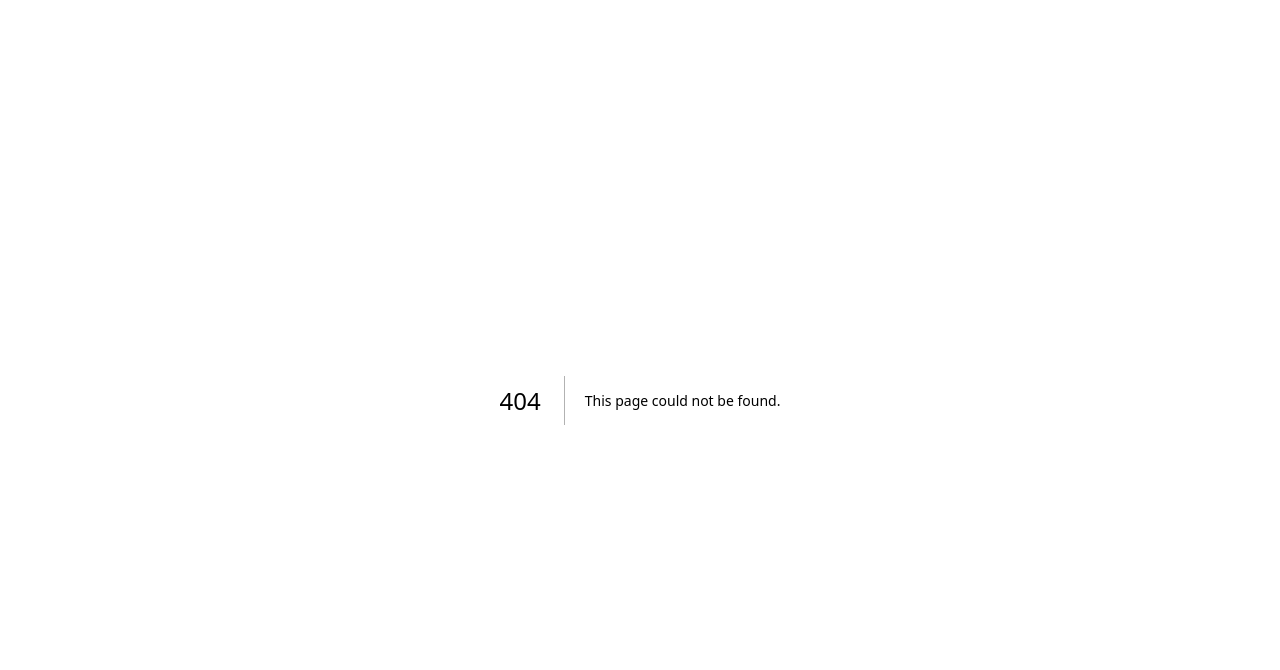
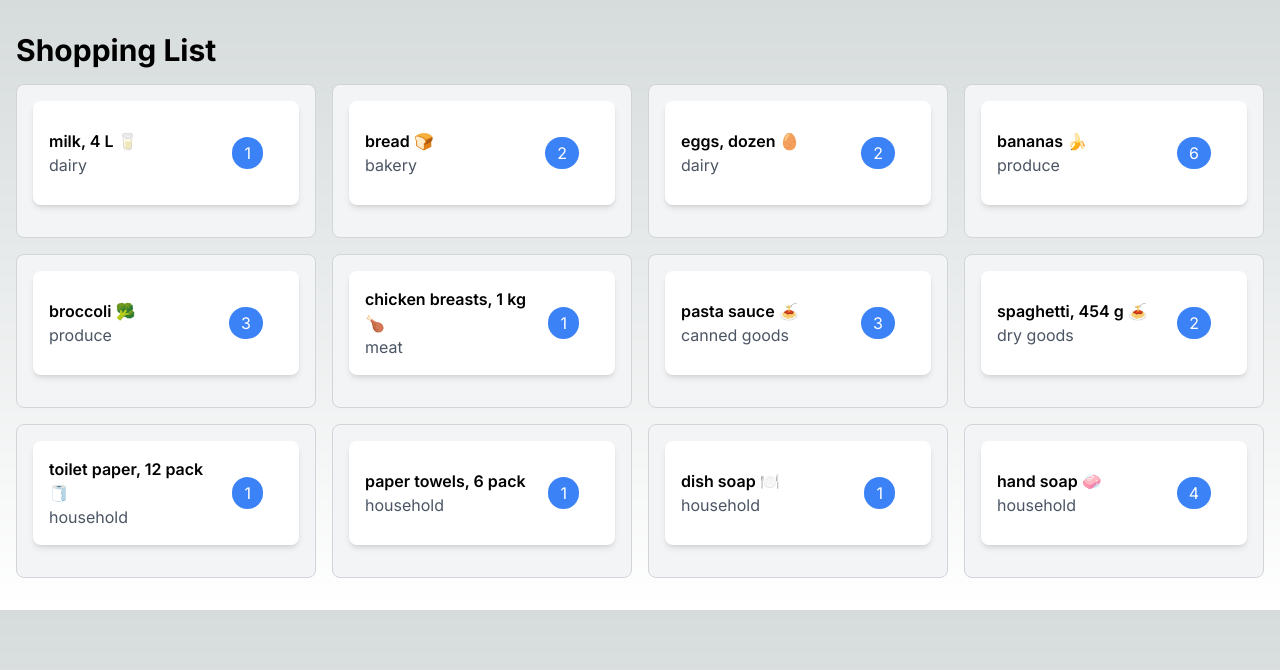
Before and after one commit to SameerMalek/cprg306-assignments, a Next.js app: page /week-3 in a window 1280 px wide. Before the commit this address had no page. Shown: the top 670 px of the page. Built offline with nearby package versions, Linux system fonts and the light colour scheme.

Commit message:
Week-3 commit

```diff
--- a/app/page.js
+++ b/app/page.js
@@ -1,14 +1,19 @@
 import Link from "next/link";
-import "./home.css";
 
 export default function Home() {
   return (
-    <div className="root">
-      <div className="heading">
-      CPRG 306: Web Development 2 - Assignments
+    <div
+      className="flex flex-col items-center bg-black min-h-screen p-5 font-sans">
+      <div className="text-2xl font-bold text-white mt-10 mb-5">
+        CPRG 306: Web Development 2 - Assignments
       </div>
-      <div className="assignment">
-        <Link href="/week-2">Assignment-2</Link>
+      <div className="mx-0 my-2.5">
+        <div className="no-underline text-#0070f3 text-lg transition-[color] duration-0.3s hover:underline hover:text-[rgb(87,224,87)]">
+          <Link href="/week-2">Assignment-2</Link>
+        </div>
+        <div className="no-underline text-#0070f3 text-lg transition-[color] duration-0.3s hover:underline hover:text-[rgb(87,224,87)]">
+          <Link href="/week-3">Assignment-3</Link>
+        </div>
       </div>
     </div>
   );
--- a/app/week-2/page.css
+++ /dev/null
@@ -1,15 +0,0 @@
-*{
-  margin: 0;
-  padding: 0;
-  font-family: Arial, sans-serif;
-}
-main {
-    text-align: center;
-  }
-
-  h1 {
-    font-size: 32px;
-    padding-top: 250px;
-    color: #ffff;
-    margin-bottom: 20px;
-  }
--- a/app/week-2/page.js
+++ b/app/week-2/page.js
@@ -1,10 +1,9 @@
 import StudentInfo from "./student-info/student-info.js";
-import "./page.css"
 
 export default function Page() {
     return (
-      <main>
-        <h1>Welcome to My Page!</h1>
+      <main className="m-0 p-0 font-sans text-center">
+        <h1 className="text-[32px] text-white mb-5 pt-[250px]">Welcome to My Page!</h1>
         <StudentInfo/>
       </main>
     );
--- a/app/week-2/student-info/student-info.js
+++ b/app/week-2/student-info/student-info.js
@@ -1,14 +1,16 @@
 import Link from "next/link";
 import React from "react";
-import "./student-info.css";
+
 
 export default function StudentInfo() {
   return (
-    <div className="studentInfo">
-      <span>Name: <em>Mohammad Sameer Malek</em></span>
-      <div className="repo">
-        <span>My GitHub Repository:</span><br />
-        <Link href="https://github.com/SameerMalek/cprg306-assignments">Click Here</Link>
+    <div className="bg-[#f9f9f9] border max-w-[400px] mx-auto my-5 p-5 rounded-lg border-solid border-[#ddd]">
+      <span className="text-[#555] font-bold mb-2.5">Name: <em>Mohammad Sameer Malek</em></span>
+      <div className="mt-5">
+        <span className="font-bold text-[#555]">My GitHub Repository:</span><br />
+        <Link href="https://github.com/SameerMalek/cprg306-assignments" className="inline-block text-[#1a73e8] no-underline font-bold mt-[5px] hover:underline hover:text-[rgb(87,224,87)]">
+          Click Here
+          </Link>
       </div>
     </div>
   );
--- /dev/null
+++ b/app/week-3/item-list.js
@@ -0,0 +1,93 @@
+import React from "react";
+import Item from "./item.js";
+
+export default function ItemList() {
+  const items = [
+    {
+      name: "milk, 4 L 🥛",
+      quantity: 1,
+      category: "dairy",
+    },
+
+    {
+      name: "bread 🍞",
+      quantity: 2,
+      category: "bakery",
+    },
+
+    {
+      name: "eggs, dozen 🥚",
+      quantity: 2,
+      category: "dairy",
+    },
+
+    {
+      name: "bananas 🍌",
+      quantity: 6,
+      category: "produce",
+    },
+
+    {
+      name: "broccoli 🥦",
+      quantity: 3,
+      category: "produce",
+    },
+
+    {
+      name: "chicken breasts, 1 kg 🍗",
+      quantity: 1,
+      category: "meat",
+    },
+
+    {
+      name: "pasta sauce 🍝",
+      quantity: 3,
+      category: "canned goods",
+    },
+
+    {
+      name: "spaghetti, 454 g 🍝",
+      quantity: 2,
+      category: "dry goods",
+    },
+
+    {
+      name: "toilet paper, 12 pack 🧻",
+      quantity: 1,
+      category: "household",
+    },
+
+    {
+      name: "paper towels, 6 pack",
+      quantity: 1,
+      category: "household",
+    },
+
+    {
+      name: "dish soap 🍽️",
+      quantity: 1,
+      category: "household",
+    },
+
+    {
+      name: "hand soap 🧼",
+      quantity: 4,
+      category: "household",
+    },
+  ];
+
+  return (
+    <ul className="grid gap-4 grid-cols-1 md:grid-cols-2 lg:grid-cols-3 xl:grid-cols-4">
+      {items.map((item, index) => (
+        <li key={index} className="bg-gray-100 border border-gray-300 rounded-lg p-4">
+        <Item
+          key={index}
+          name={item.name}
+          quantity={item.quantity}
+          category={item.category}
+        />
+        </li>
+      ))}
+    </ul>
+  );
+}
--- /dev/null
+++ b/app/week-3/item.js
@@ -0,0 +1,15 @@
+import React from 'react'
+
+export default function Item({name,quantity,category}) {
+  return (
+    <div className="bg-white rounded-lg shadow-md p-4 mb-4">
+        <div className='flex items-center'>
+            <div className="flex-1">
+                <h3 className="text-black font-semibold">{name}</h3>
+                <span className="text-gray-600">{category}</span>
+            </div>
+            <span className='bg-blue-500 text-white rounded-full px-3 py-1 m-5'>{quantity}</span>
+        </div>
+    </div>
+  )
+}
--- /dev/null
+++ b/app/week-3/page.js
@@ -0,0 +1,11 @@
+import React from 'react'
+import ItemList from './item-list'
+
+export default function Page() {
+  return (
+    <main className="container mx-auto px-4 py-8">
+      <h1 className="text-3xl font-bold mb-4" >Shopping List</h1>
+      <ItemList/>
+    </main>
+  )
+}
```
Also changed, not shown: app/home.css (deleted, +0 -33 lines), app/week-2/student-info/student-info.css (deleted, +0 -36 lines).
